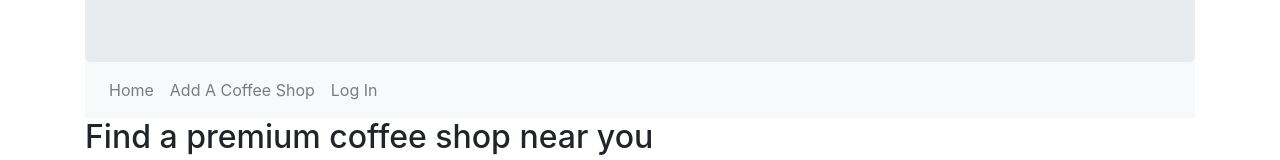
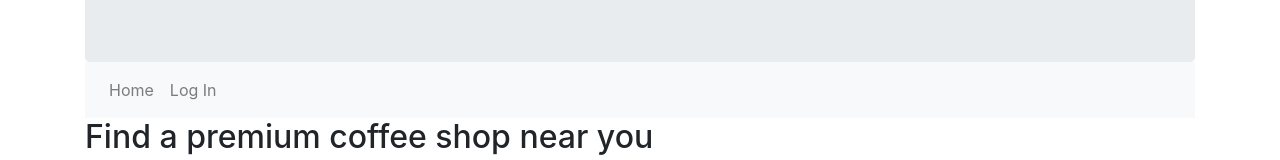
Before and after one commit to t-fa/roastedon, a React (Create React App) app in the folder frontend/: page / in a window 1280 px wide. Shown: the part 168-328 px from the top of the page. Built offline with nearby package versions, Linux system fonts and the light colour scheme.

Commit message:
Add page now renders conditionally

```diff
--- a/frontend/src/components/Header.js
+++ b/frontend/src/components/Header.js
@@ -21,11 +21,13 @@ const header = (props) => {
                 Home
               </Link>
             </li>
-            <li className="nav-item">
-              <Link className="nav-link" to="/add">
-                Add A Coffee Shop
-              </Link>
-            </li>
+            {loggedIn ? (
+              <li className="nav-item">
+                <Link className="nav-link" to="/add">
+                  Add A Coffee Shop
+                </Link>
+              </li>
+            ) : null}
             <li className="nav-item">
               {loggedIn ? (
                 <Link className="nav-link" to="/logout">
```
